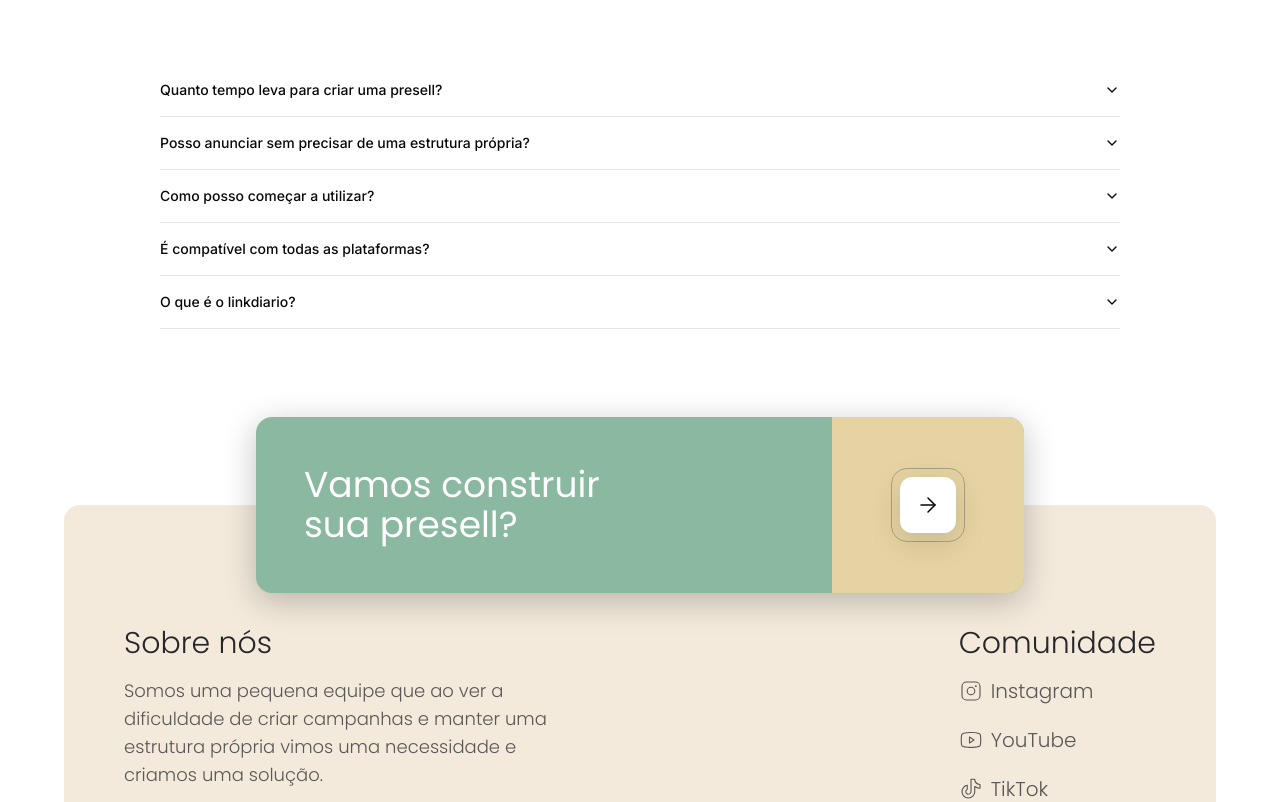
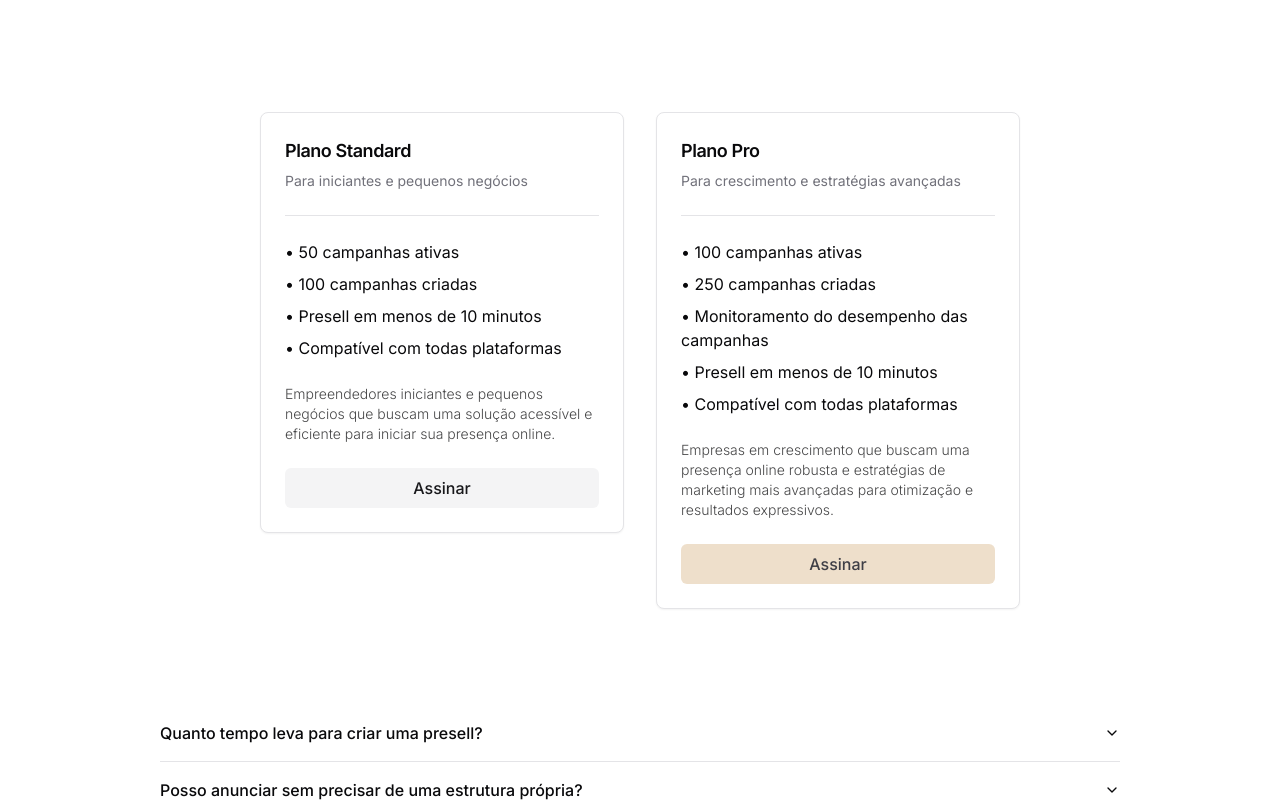
Before and after one commit to rotrenanoliveira/linkdiario-app, a Next.js app: page /test-component in a window 1280 px wide. Shown: the top 802 px of the page. Built offline with nearby package versions, Linux system fonts and the light colour scheme.

Commit message:
feat: add pricing

```diff
--- a/src/app/(client)/_components/ qna.tsx
+++ b/src/app/(client)/_components/ qna.tsx
@@ -35,11 +35,11 @@ const qna = [
 
 export function QuestionsAndAnswers() {
   return (
-    <section className="container xl:max-w-5xl mb-4 lg:mb-8 xl:mb-12">
+    <section className="container xl:max-w-5xl my-4 lg:my-8 xl:my-12">
       <Accordion type="single" collapsible className="w-full">
         {qna.map(({ question, answer, value }, index) => (
           <AccordionItem key={index} value={value}>
-            <AccordionTrigger className="text-sm text-left">{question}</AccordionTrigger>
+            <AccordionTrigger className="text-sm lg:text-base text-left">{question}</AccordionTrigger>
             <AccordionContent>{answer}</AccordionContent>
           </AccordionItem>
         ))}
--- /dev/null
+++ b/src/app/(client)/_components/pricing.tsx
@@ -0,0 +1,71 @@
+import Link from 'next/link'
+
+import { Button } from '@/components/ui/button'
+import { Card, CardContent, CardDescription, CardFooter, CardHeader, CardTitle } from '@/components/ui/card'
+import { Separator } from '@/components/ui/separator'
+
+export function Pricing() {
+  return (
+    <section className="container xl:max-w-3xl px-1 flex flex-col md:flex-row gap-8 md:gap-4 lg:gap-8 my-4 lg:my-8 xl:my-12">
+      <Card className="w-full h-fit">
+        <CardHeader>
+          <CardTitle className="text-lg">Plano Standard</CardTitle>
+          <CardDescription>Para iniciantes e pequenos negócios</CardDescription>
+        </CardHeader>
+        <CardContent className="space-y-6">
+          <Separator />
+          <ul className="space-y-2">
+            <li>&bull; 50 campanhas ativas</li>
+            <li>&bull; 100 campanhas criadas</li>
+            <li>&bull; Presell em menos de 10 minutos</li>
+            <li>&bull; Compatível com todas plataformas</li>
+          </ul>
+
+          <span className="block mt-8 font-light text-sm text-foreground/75">
+            Empreendedores iniciantes e pequenos negócios que buscam uma solução acessível e eficiente para iniciar sua
+            presença online.
+          </span>
+        </CardContent>
+        <CardFooter>
+          <Link href="#" className="w-full">
+            <Button className="w-full text-md" variant="secondary">
+              Assinar
+            </Button>
+          </Link>
+        </CardFooter>
+      </Card>
+
+      <Card className="w-full">
+        <CardHeader>
+          <CardTitle className="text-lg">Plano Pro</CardTitle>
+          <CardDescription>Para crescimento e estratégias avançadas</CardDescription>
+        </CardHeader>
+        <CardContent className="space-y-6">
+          <Separator />
+          <ul className="space-y-2">
+            <li>&bull; 100 campanhas ativas</li>
+            <li>&bull; 250 campanhas criadas</li>
+            <li>&bull; Monitoramento do desempenho das campanhas</li>
+            <li>&bull; Presell em menos de 10 minutos</li>
+            <li>&bull; Compatível com todas plataformas</li>
+          </ul>
+
+          <span className="block mt-8 font-light text-sm text-foreground/75">
+            Empresas em crescimento que buscam uma presença online robusta e estratégias de marketing mais avançadas
+            para otimização e resultados expressivos.
+          </span>
+        </CardContent>
+        <CardFooter>
+          <Link href="#" className="w-full">
+            <Button
+              className="w-full text-md bg-linkdiario-yellow/75 hover:bg-linkdiario-yellow text-zinc-700"
+              variant="default"
+            >
+              Assinar
+            </Button>
+          </Link>
+        </CardFooter>
+      </Card>
+    </section>
+  )
+}
--- a/src/app/(client)/test-component/page.tsx
+++ b/src/app/(client)/test-component/page.tsx
@@ -1,9 +1,11 @@
 import { QuestionsAndAnswers } from '../_components/ qna'
 import { Footer } from '../_components/footer'
+import { Pricing } from '../_components/pricing'
 
 export default function HomePage() {
   return (
     <div className="w-screen min-h-svh flex flex-col items-center justify-center p-3 md:p-9 lg:p-12 xl:p-16">
+      <Pricing />
       <QuestionsAndAnswers />
       <Footer />
     </div>
```
